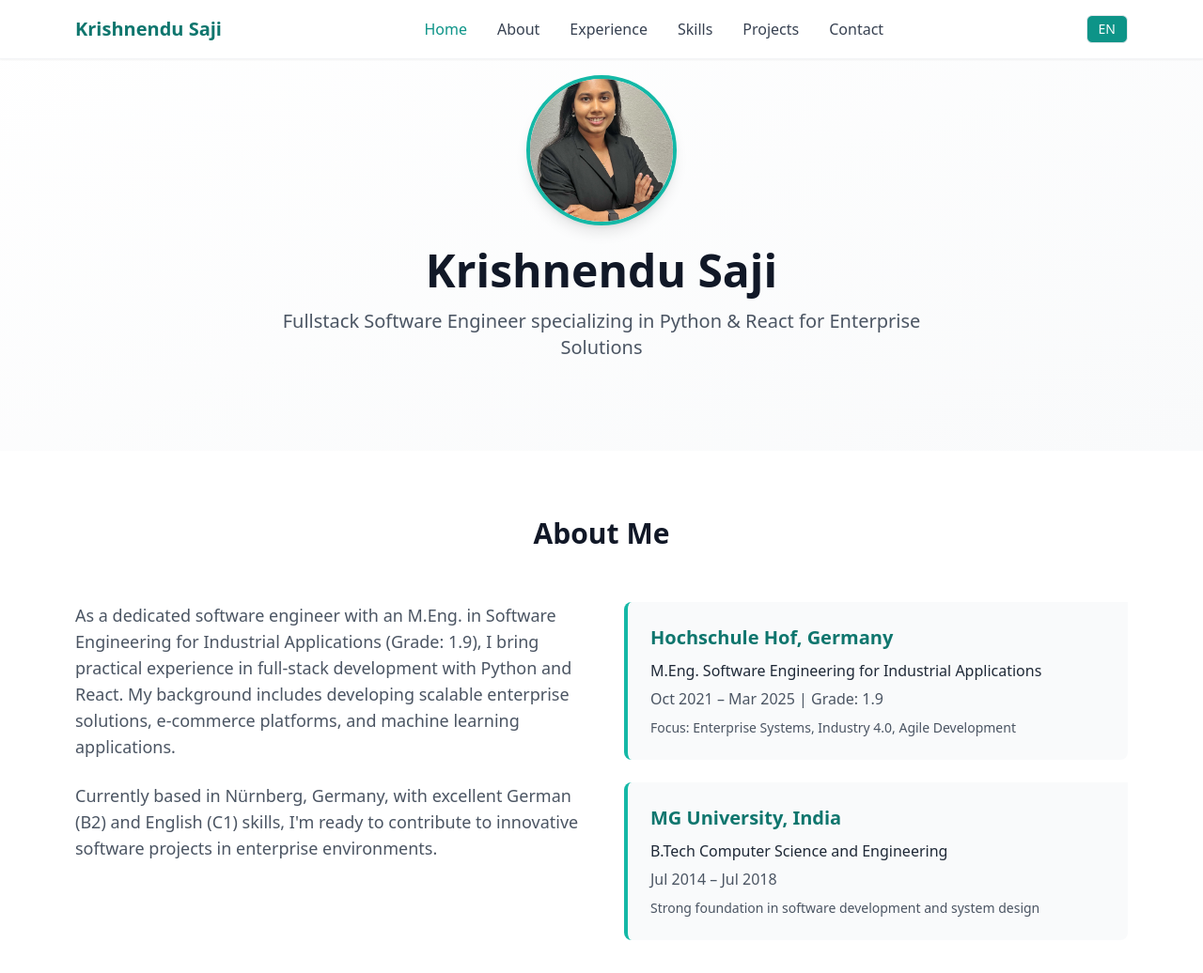
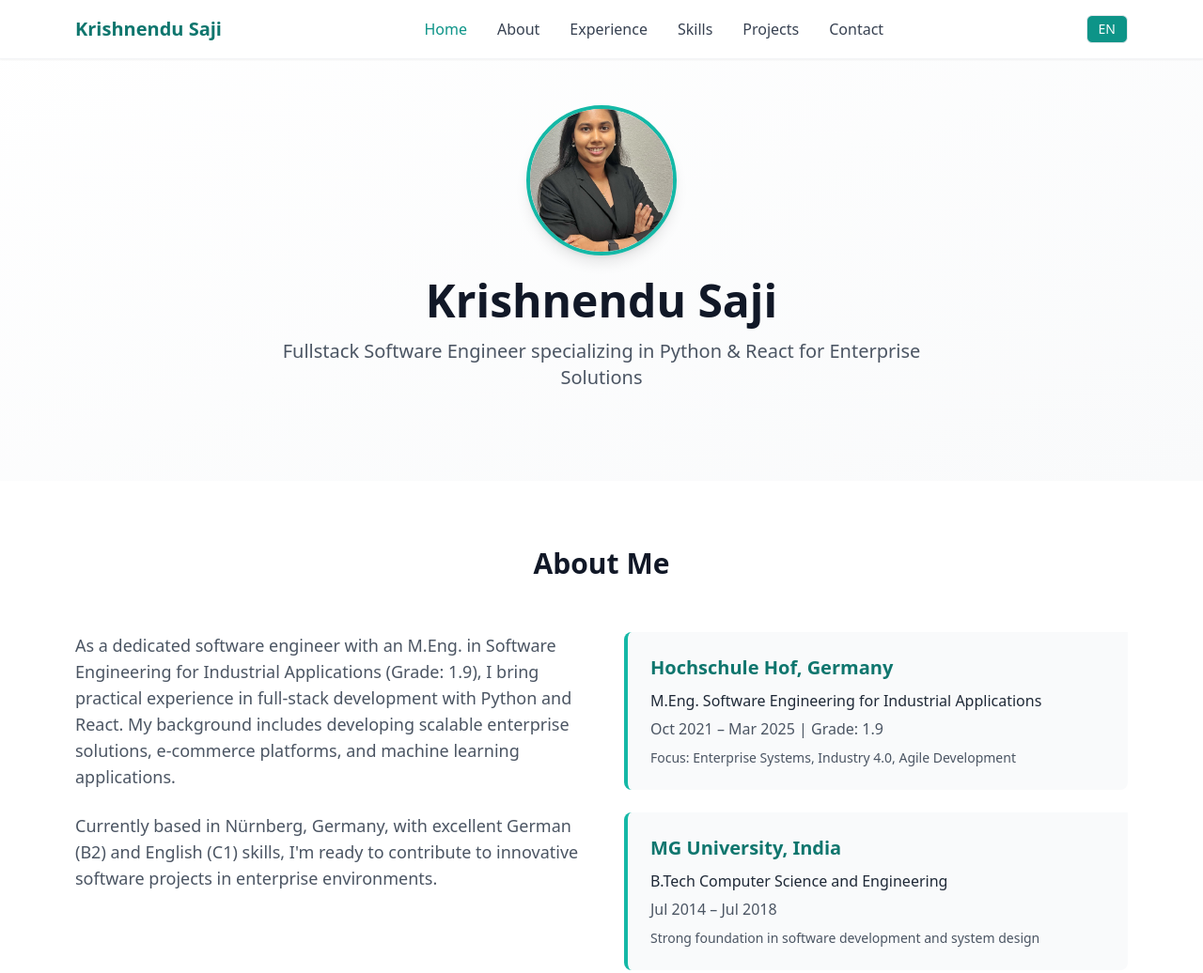
Before and after one commit to Kris-and-Code/Kris-and-Code.github.io, a plain HTML site: page index.html in a window 1280 px wide. Shown: the top 1036 px of the page at 94% size. Drawn offline with nearby package versions, Linux system fonts and the light colour scheme.

Commit message:
headshot position error fixed

```diff
--- a/index.html
+++ b/index.html
@@ -83,7 +83,7 @@
   </nav>
 
     <!-- Hero Section -->
-  <section id="home" class="pt-20 pb-16 bg-gradient-to-br from-white to-gray-50">
+  <section id="home" class="pt-28 pb-16 bg-gradient-to-br from-white to-gray-50">
     <div class="max-w-6xl mx-auto px-4 text-center">
       <div class="mb-8">
         <img src="assets/images/headshot.jpg" alt="Krishnendu Saji"
```
